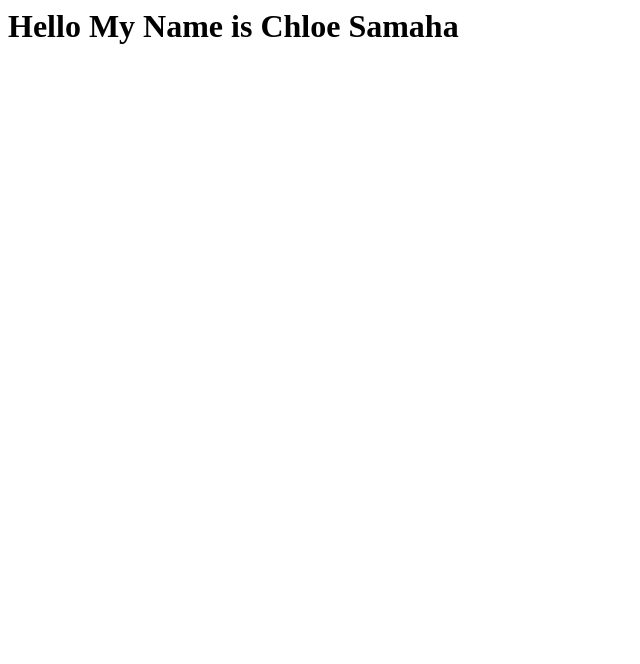
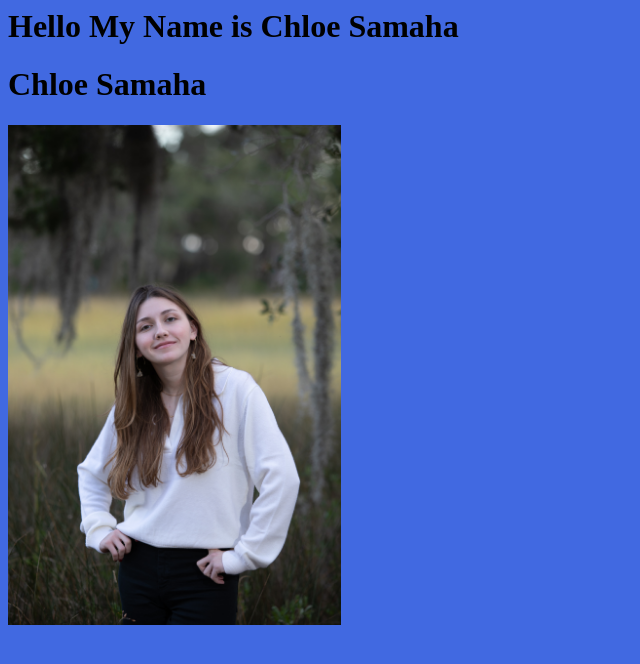
Before and after one commit to chloesamaha/chloesamaha.github.io, a plain HTML site: page index.html in a window 1280 px wide. Shown: the whole page, without its empty margins (0-640 px from the left). Drawn offline with Linux system fonts and the light colour scheme.

Commit message:
website submission

```diff
--- a/index.html
+++ b/index.html
@@ -1 +1,26 @@
 <h1>Hello My Name is Chloe Samaha</h1>
+<!DOCTYPE html>
+<html lang="en" dir="ltr">
+  <head>
+    <style>
+      body {
+        background-color: #4169e1;
+      }
+
+      img {
+        height: 500px;
+      }
+
+    </style>
+
+    <meta charset="utf-8">
+    <link href="https://fonts.googleapis.com/css2?family=Open+Sans:ital,wght@0,300;0,500;1,300&display=swap" rel="stylesheet">
+    <title>"About Chloe Samaha"</title>
+    <h1> Chloe Samaha </h1>
+    <img src="chloeprofessionalpicture.jpg" alt="dream big">
+
+  </head>
+  <body>
+
+  </body>
+</html>
```
Also changed, not shown: ChloeProfessionalpicture.JPG (added).
